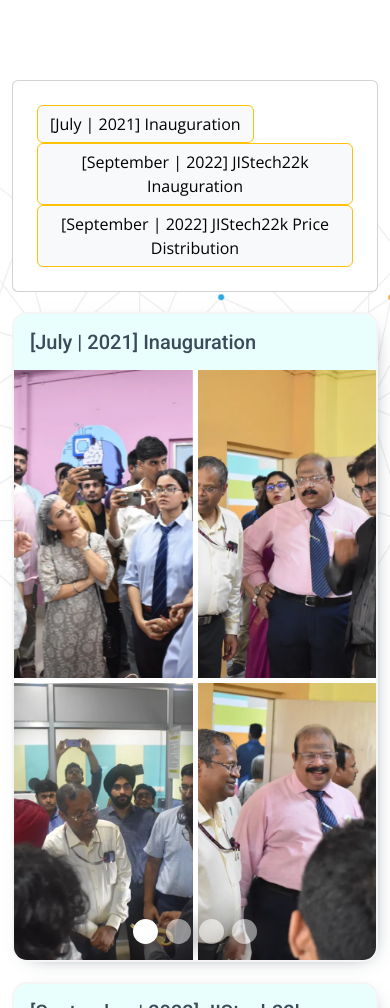
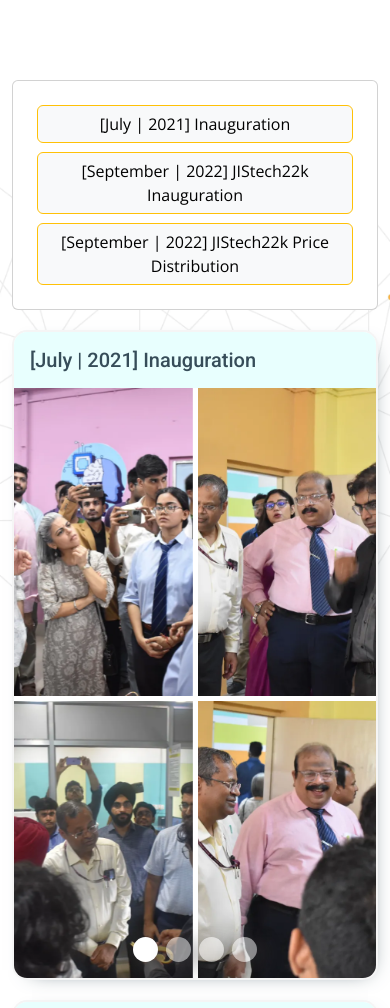
Before and after one commit to RohanDey002/idealab, a PHP site: page /idealab/gallery.php in a window 390 px wide. Shown: the part 253-1261 px from the top of the page. Run offline with PHP 8.4, Linux system fonts and the light colour scheme; some libraries are stand-ins or nearby versions.

Commit message:
the project is ready now

```diff
--- a/assets/css/main.css
+++ b/assets/css/main.css
@@ -1915,7 +1915,7 @@ section {
     padding: 0 15px;
   }
   #hero {
-    height: 30vh;
+    height: 75vh;
   }
 
   #about {
@@ -1970,6 +1970,14 @@ section {
   }
   #hero .position-relative h2{
     font-size: 40px !important;
+  }
+  #main #hero{
+    height: 30vh !important;
+  }
+  .btn-container{
+    display: flex;
+    flex-direction: column;
+    gap: 9px;
   }
 }
 
--- a/assets/css/style.css
+++ b/assets/css/style.css
@@ -269,3 +269,11 @@ font-family: Impact, Charcoal, sans-serif
     font-style: italic;
     font-weight: bold;
 }
+.btn-container{
+    display: flex;
+    flex-wrap: wrap;
+    gap: 9px;
+  }
+  .card-content P{
+    font-size: 18px;
+  }
--- a/event.php
+++ b/event.php
@@ -32,7 +32,7 @@
                   <img src="./image/jistech23.jpg" alt="" class="img-fluid">
                 </div>
                 <div class="col-md-8">
-                  <div class="card-content p-5" >
+                  <div class="card-content p-lg-5 p-md-4 p-2" >
                   <h2 class="jistech">JISTech2k23</h2>
                   <p>Join us for a tech-filled journey, where ideas converge, innovation thrives, and the future unfolds.A dynamic tech symposium showcasing cutting-edge projects, insights,
                     and a platform for tech enthusiasts to connect and inspire.</p>
@@ -46,7 +46,7 @@
             <div class="card">
               <div class="row">
                 <div class="col-md-8">
-                  <div class="card-content p-5" >
+                  <div class="card-content p-lg-5 p-md-4 p-2" >
                   <h2 class="jistech">Coding Catalyst: College Hackathon Challenge</h2>
                   <p>"Coding Catalyst: College Hackathon Challenge" is where innovation sparks, and solutions take shape through
                      a whirlwind of coding brilliance.Join us for a coding marathon where minds collide, problems are solved, and
```
